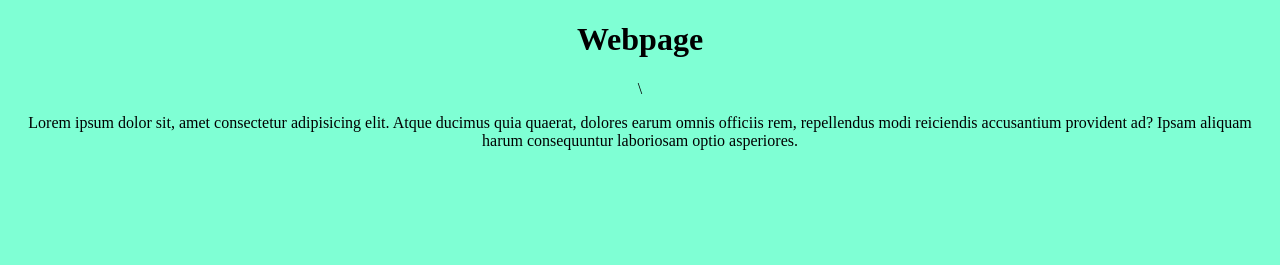
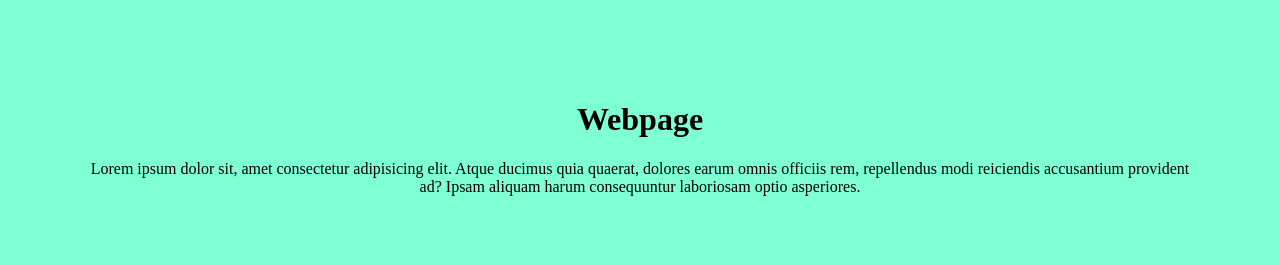
Before and after one commit to Suwethan/edx, a plain HTML site: page index.html in a window 1280 px wide. Drawn offline with Linux system fonts and the light colour scheme.

Commit message:
Modified

```diff
--- a/index.css
+++ b/index.css
@@ -2,4 +2,6 @@ body {
     background-color: aquamarine;
     color: black;
     text-align: center;
+    padding: 50px;
+    margin: 30px;
 }
--- a/index.html
+++ b/index.html
@@ -2,16 +2,10 @@
 <html lang="en">
 <head>
     <title>First Repo</title>
-    <style>
-        body {
-            background-color: aquamarine;
-            color: black;
-            text-align: center;
-        }
-    </style>
+    <link rel="stylesheet" href="index.css">
 </head>
 <body>
-    <h1>Webpage</h1>\
+    <h1>Webpage</h1>
     <p>Lorem ipsum dolor sit, amet consectetur adipisicing elit. Atque ducimus quia quaerat, dolores earum omnis officiis rem, repellendus modi reiciendis accusantium provident ad? Ipsam aliquam harum consequuntur laboriosam optio asperiores.</p>
 </body>
 </html>
```
